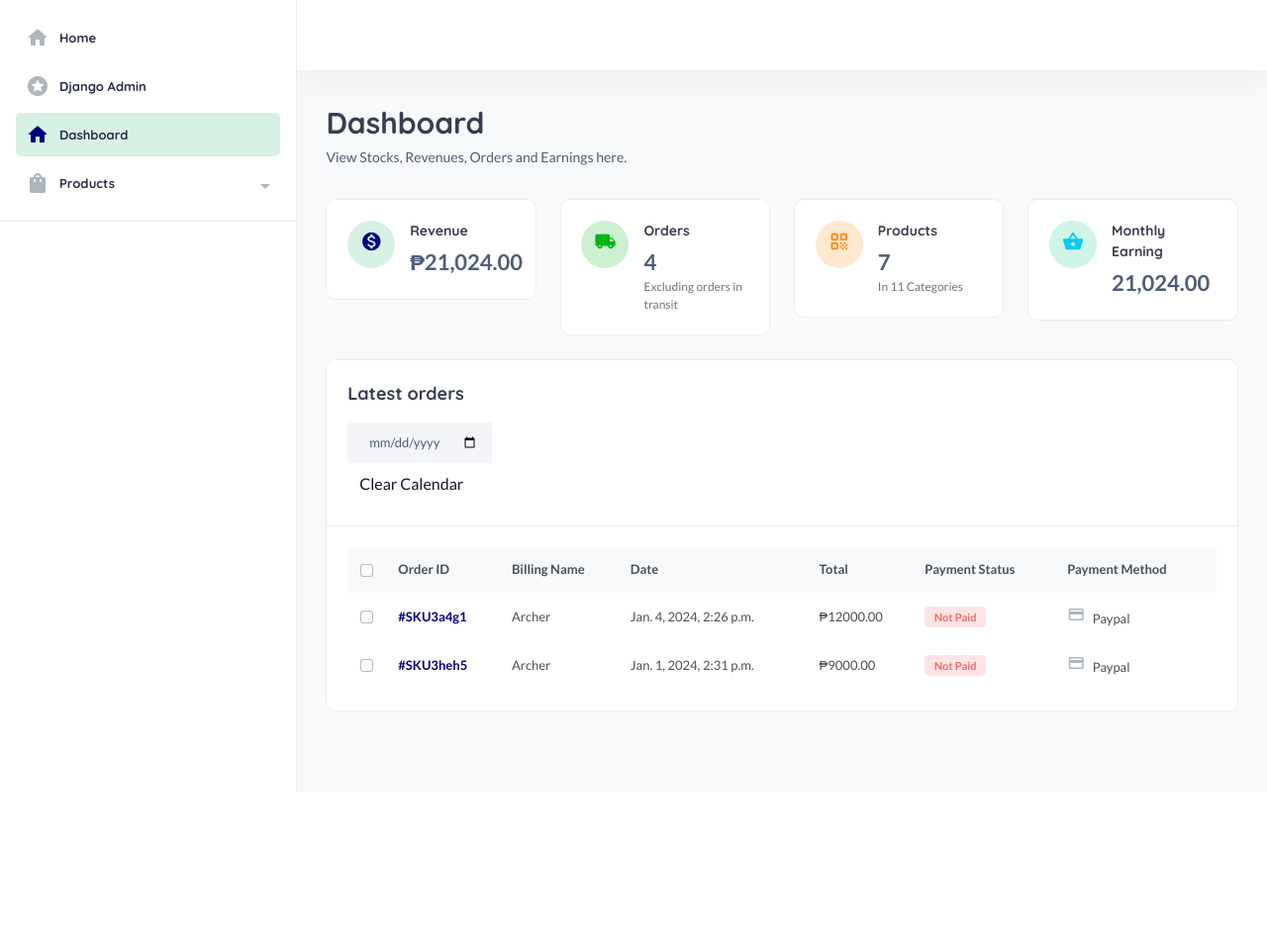
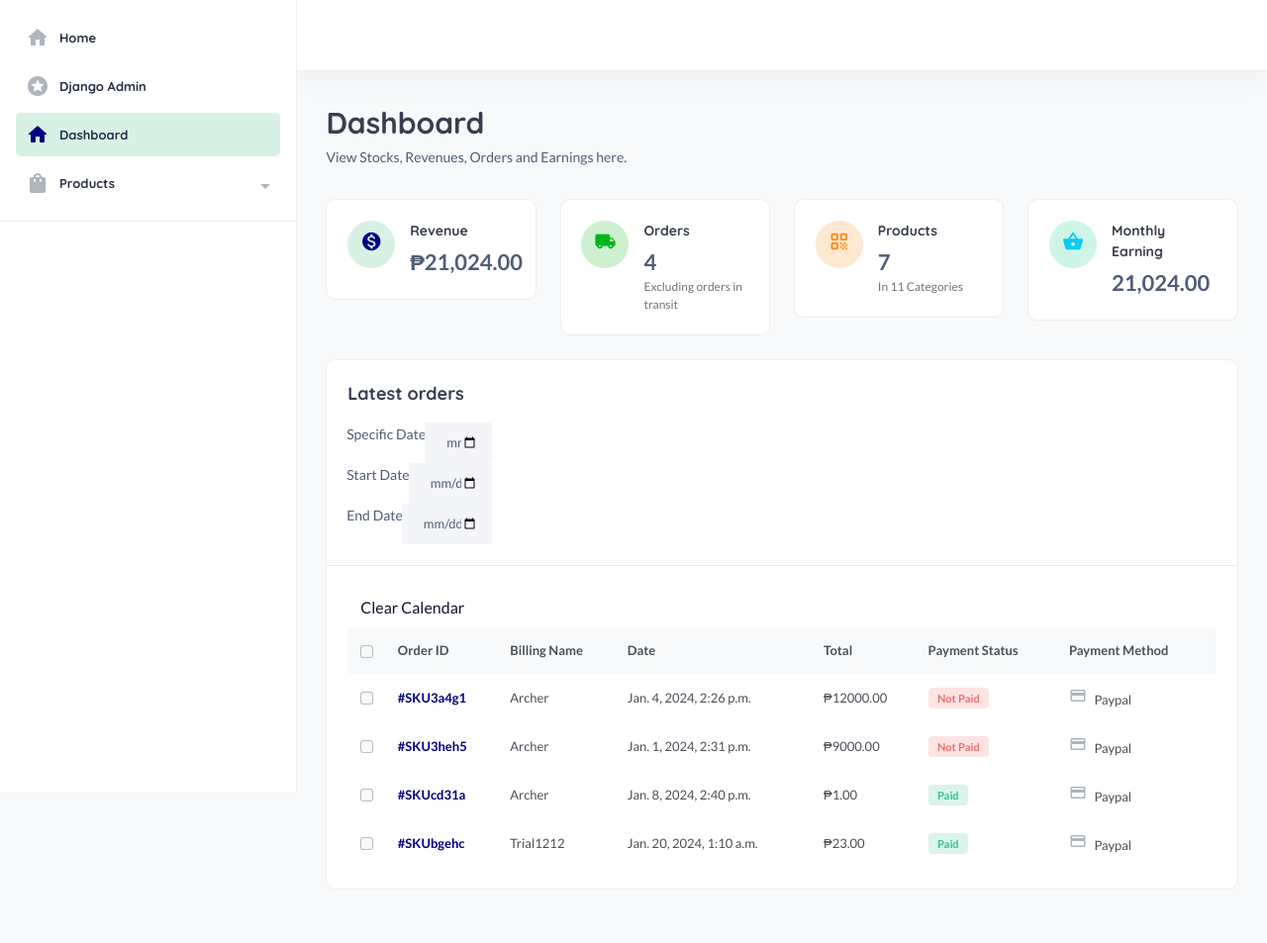
Before and after one commit to hanz-archer/LVL-Shoppping-Ecommerce, a Django app: page /useradmin/ in a window 1280 px wide. Shown: the whole page at 99% size. Before the commit the page ends 800 px from the top, so only its background shows below. Run offline with Django 3.2, Linux system fonts and the light colour scheme; data comes from the database, SQL or seed files in the repository; both versions use the stored data as it was after the commit; parts of the project's set-up code (start-up, migrations or seed data) failed here and were passed over; some libraries are stand-ins or nearby versions.

Commit message:
price date range

```diff
--- a/templates/useradmin/dashboard.html
+++ b/templates/useradmin/dashboard.html
@@ -71,19 +71,48 @@
     <form method="get" action="{% url 'useradmin:dashboard' %}" id="filterForm">
         <div class="col-md-2 col-6">
             <div class="input-group">
-                <input type="date" name="transactionDate" id="transactionDate" value="{{ selected_date }}" class="form-control" />
-                <button class="btn custom-button" type="button" id="applyFiltersBtn">Clear Calendar</button>
+                <label for="specificDate" class="visually-hidden">Filter by Specific Date</label>
+                <p class="text-center">Specific Date</p>
+                <input type="date" name="specificDate" id="specificDate" class="form-control" placeholder="Specific Date" value="{{ specific_date }}" />
+            </div>
+        </div>
+
+        <div class="col-md-2 col-6">
+            <div class="input-group">
+                <label for="startDate" class="visually-hidden">Filter by Start Date</label>
+                <p class="text-center">Start Date</p>
+                <input type="date" name="startDate" id="startDate" class="form-control" placeholder="Start Date" value="{{ start_date }}" />
+            </div>
+        </div>
+
+        <div class="col-md-2 col-6">
+            <div class="input-group">
+                <label for="endDate" class="visually-hidden">Filter by End Date</label>
+                <p class="text-center">End Date</p>
+                <input type="date" name="endDate" id="endDate" class="form-control" placeholder="End Date" value="{{ end_date }}" />
             </div>
         </div>
     </form>
     <script>
         $(document).ready(function () {
             $('#applyFiltersBtn').on('click', function () {
-                $('#transactionDate').val('');
+                // Clear the date inputs
+                $('#specificDate').val('');
+                $('#startDate').val('');
+                $('#endDate').val('');
+                // Submit the form
                 $('#filterForm').submit();
             });
 
-            $('#transactionDate').on('input change', function () {
+            // Listen for changes in the date inputs
+            $('#specificDate, #startDate, #endDate').on('input change', function () {
+                // Submit the form
+                $('#filterForm').submit();
+            });
+
+            // Listen for changes in the status dropdown
+            $('#statusFilter').on('change', function () {
+                // Submit the form
                 $('#filterForm').submit();
             });
         });
@@ -134,6 +163,9 @@
                             </tr>
                             {% endfor %}
                         </tbody>
+                        <button class="btn custom-button" type="button" id="applyFiltersBtn">Clear Calendar</button>
+                    </div>
+                </div>
                     </table>
                 </div>
             </div>
--- a/useradmin/views.py
+++ b/useradmin/views.py
@@ -96,16 +96,33 @@
 
 # Modify your dashboard view
 def dashboard(request):
-    # Get the selected date and status from the request's GET parameters
+    # Get the selected date range and specific date from the request's GET parameters
     selected_date = request.GET.get('transactionDate')
-    selected_status = request.GET.get('status', 'all')
+    start_date = request.GET.get('startDate')
+    end_date = request.GET.get('endDate')
+    specific_date_str = request.GET.get('specificDate')
 
-    # Fetch orders based on the selected date and status or all orders if no date is selected
+    specific_date = datetime.datetime.strptime(specific_date_str, "%Y-%m-%d").date() if specific_date_str else None
+
+    # Fetch orders based on the selected date or all orders if no date is selected
     if selected_date:
         selected_date = datetime.datetime.strptime(selected_date, "%Y-%m-%d").date()
-        latest_orders = CartOrder.objects.filter(order_date__date=selected_date, paid_status=(selected_status == 'paid'))
+        latest_orders = CartOrder.objects.filter(order_date__date=selected_date)
     else:
-        latest_orders = CartOrder.objects.filter(paid_status=(selected_status == 'paid'))
+        latest_orders = CartOrder.objects.all()
+
+    if specific_date:
+        # Fetch orders for a specific date
+        latest_orders = CartOrder.objects.filter(order_date__date=specific_date)
+    elif start_date and end_date:
+        # Fetch orders within a date range
+        start_date = datetime.datetime.strptime(start_date, "%Y-%m-%d").date()
+        end_date = datetime.datetime.strptime(end_date, "%Y-%m-%d").date()
+        latest_orders = CartOrder.objects.filter(order_date__date__range=[start_date, end_date])
+    elif selected_date:
+        # Fetch orders based on the selected date
+        selected_date = datetime.datetime.strptime(selected_date, "%Y-%m-%d").date()
+        latest_orders = CartOrder.objects.filter(order_date__date=selected_date)
 
     # Your existing code for other dashboard data
     revenue = CartOrder.objects.aggregate(price=Sum("price"))
@@ -113,7 +130,6 @@
     all_products = Product.objects.all()
     all_categories = Category.objects.all()
     new_customers = User.objects.all().order_by("-id")[:6]
-
     this_month = datetime.datetime.now().month
     monthly_revenue = CartOrder.objects.filter(order_date__month=this_month).aggregate(price=Sum("price"))
 
@@ -126,7 +142,9 @@
         "latest_orders": latest_orders,
         "total_orders_count": total_orders_count,
         "selected_date": selected_date,
-        "selected_status": selected_status,  # Include the selected status in the context
+        "specific_date": specific_date,  # Include the specific date in the context
+        "start_date": start_date,  # Include the start date in the context
+        "end_date": end_date,  # Include the end date in the context
     }
 
     return render(request, "useradmin/dashboard.html", context)
--- a/userauths/views.py
+++ b/userauths/views.py
@@ -32,6 +32,7 @@
 
     context = {'form': form}
     return render(request, "userauths/sign-up.html", context)
+
 def login_view(request):
     if request.user.is_authenticated:
         messages.warning(request, "Hey, you are already logged in.")
```
Also changed, not shown: db.sqlite3.
